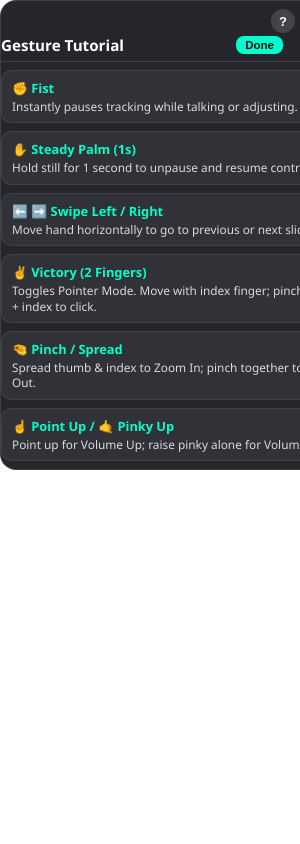
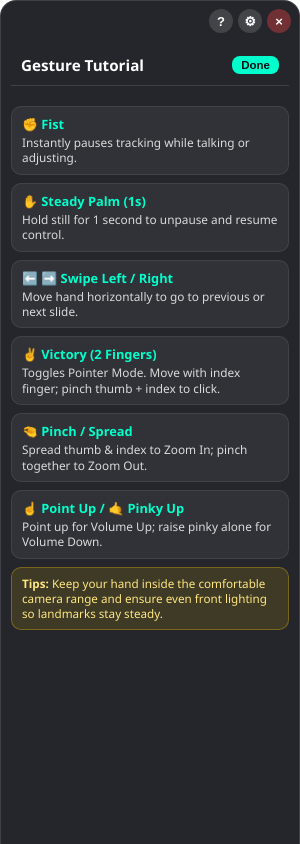
Before and after one commit to Jin-ichi/presentra-gesture-app, an Electron app: page index.html in a window 300 px wide. Both pictures are taken after a click on the button "Tutorial & Gestures". Drawn offline with Linux system fonts and the light colour scheme; no server answers.

Commit message:
update: adjust window resizing logic and enhance body styling for better layout

```diff
--- a/style.css
+++ b/style.css
@@ -2,9 +2,9 @@ html,
 body {
   margin: 0;
   padding: 0;
+  overflow: hidden;
   width: 100%;
   height: 100%;
-  overflow: hidden;
   background: transparent;
   font-family: 'Segoe UI', Tahoma, Geneva, Verdana, sans-serif;
   color: #ffffff;
@@ -16,18 +16,12 @@ body {
   flex-direction: column;
   align-items: center;
   justify-content: flex-start;
-  width: 100%;
   height: 100%;
   padding-top: 28px;
   background: rgba(18, 20, 26, 0.92);
   border-radius: 16px;
   border: 1px solid rgba(255, 255, 255, 0.12);
   -webkit-app-region: drag;
-}
-
-.container.expanded {
-  width: 360px;
-  height: 440px;
 }
 
 .top-bar {
@@ -186,10 +180,9 @@ video {
   display: flex;
   align-items: center;
   justify-content: space-between;
-  padding-right: 78px;
-  margin-bottom: 8px;
+  margin: 10px;
+  padding: 10px;
   border-bottom: 1px solid rgba(255, 255, 255, 0.12);
-  padding-bottom: 6px;
 }
 
 .drawer-header h2 {
@@ -209,8 +202,10 @@ video {
 }
 
 .drawer-body {
-  overflow-y: auto;
-  padding-right: 4px;
+  overflow-y: scroll;
+  scrollbar-width: none;
+  -ms-overflow-style: none;
+  padding: 10px;
   display: flex;
   flex-direction: column;
   gap: 8px;
@@ -242,6 +237,7 @@ video {
   border: 1px solid rgba(255, 204, 0, 0.3);
   border-radius: 10px;
   padding: 8px 10px;
+  margin-bottom: 25px;
   font-size: 0.73rem;
   color: #ffe680;
 }
@@ -365,5 +361,5 @@ video {
 }
 
 .settings-footer {
-  padding-bottom: 4px;
+  margin-bottom: 25px;
 }
```
Also changed, not shown: main.js (+4 -4 lines).
